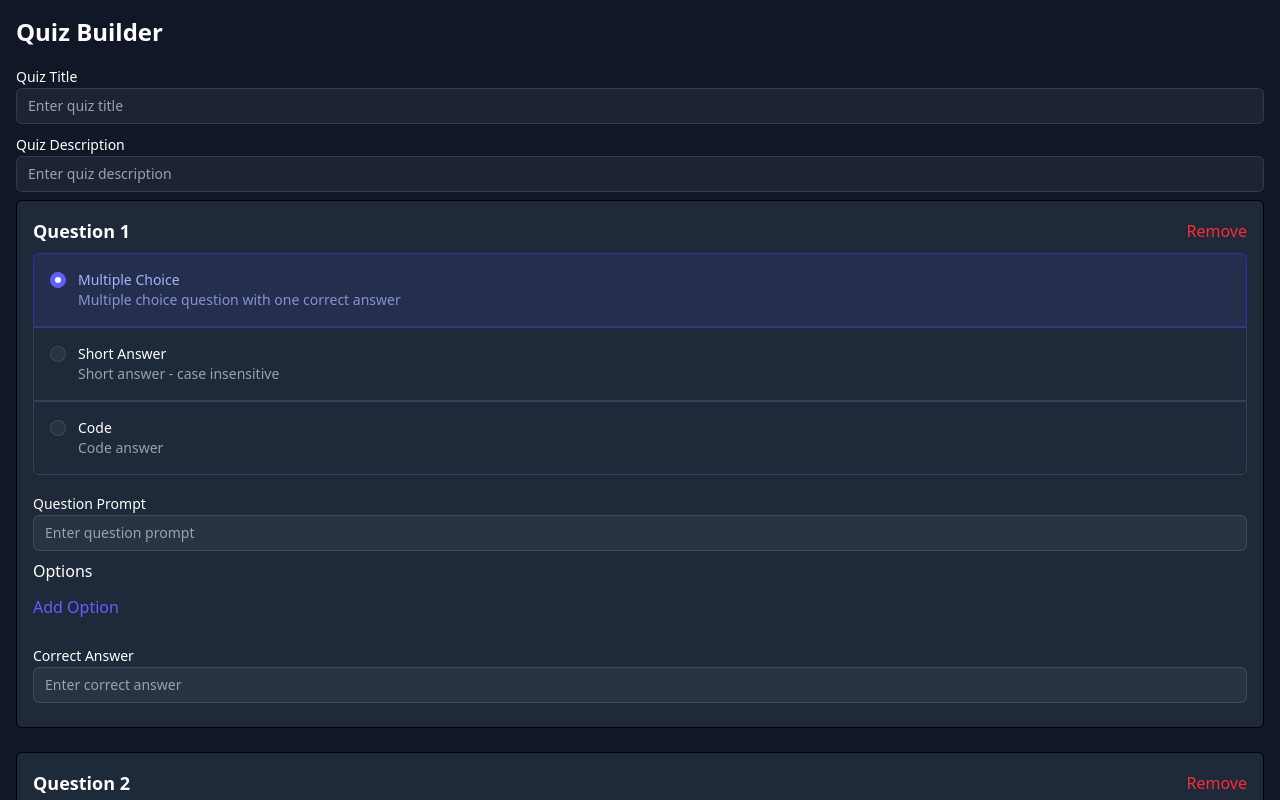
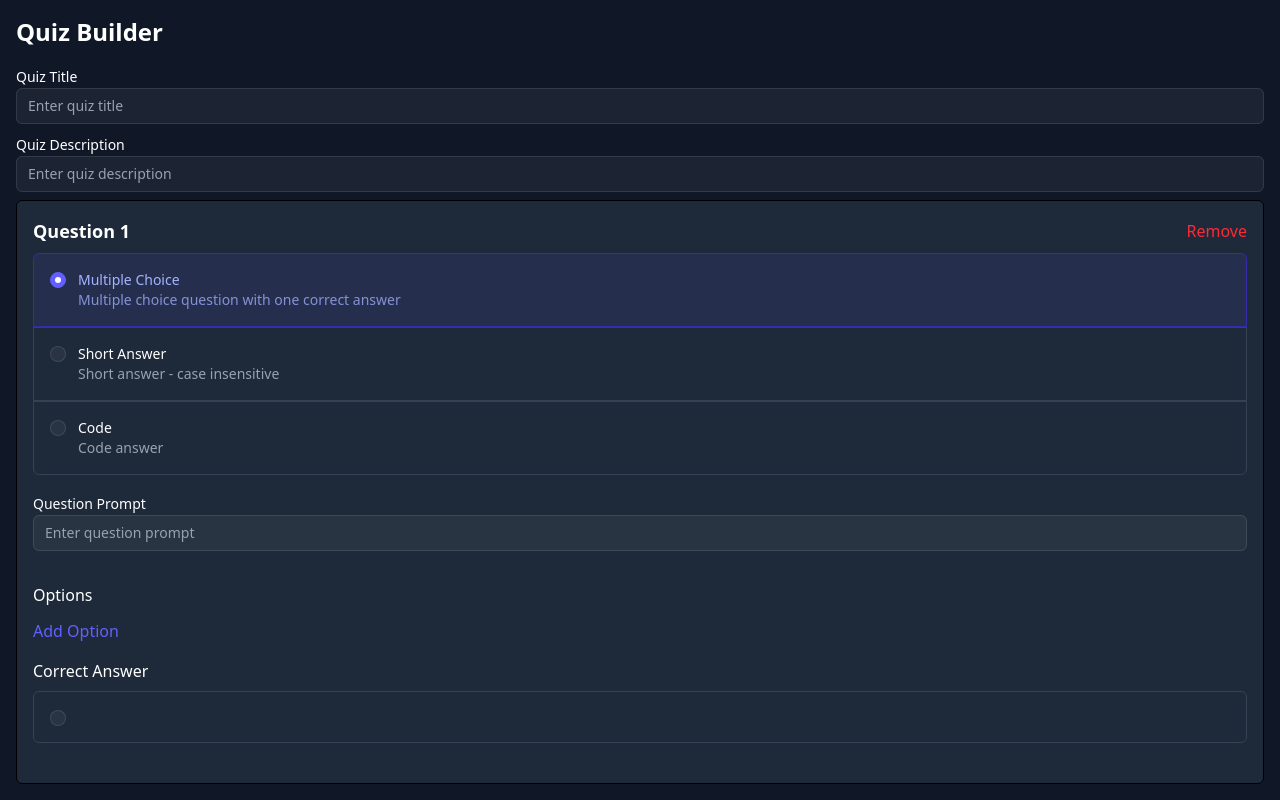
Before and after one commit to pepsmeister/quiz-maker, a React (Vite) app: page /quiz-builder in a window 1280 px wide. Shown: the top 800 px of the page. Built offline with nearby package versions, Linux system fonts and the light colour scheme.

Commit message:
fix: update quiz builder mcq correct answer picker

```diff
--- a/src/components/radio-controlled/radio-controlled.component.tsx
+++ b/src/components/radio-controlled/radio-controlled.component.tsx
@@ -6,7 +6,7 @@ import {
   type FieldValues,
 } from 'react-hook-form'
 
-type Option = {
+export type Option = {
   id: string
   name: string
   description?: string
--- a/src/features/quiz-builder/constants/quiz-builder-const.ts
+++ b/src/features/quiz-builder/constants/quiz-builder-const.ts
@@ -1,4 +1,6 @@
-export const QUESTION_TYPE_OPTIONS = [
+import type { Option } from '@/components/radio-controlled/radio-controlled.component'
+
+export const QUESTION_TYPE_OPTIONS: Option[] = [
   {
     id: 'mcq',
     name: 'Multiple Choice',
--- a/src/features/quiz-builder/constants/quiz-builder-schema.const.ts
+++ b/src/features/quiz-builder/constants/quiz-builder-schema.const.ts
@@ -15,27 +15,31 @@ const isMultipleChoice = Yup.array()
     }
   )
 
-const correctAnswerValidation = Yup.string()
-  .test(
-    'is-correct-answer',
-    'Correct answer must be one of the options.',
-    function (value) {
-      const { type, options } = this.parent ?? {}
+// const correctAnswerValidation = Yup.string()
+//   .test(
+//     'is-correct-answer',
+//     'Correct answer must be one of the options.',
+//     function (value) {
+//       const { type, options } = this.parent ?? {}
 
-      const lowercaseOptions = options?.map((option: string) => {
-        return option.toLowerCase().trim()
-      })
+//       const lowercaseOptions = options?.map((option: string) => {
+//         return option.toLowerCase().trim()
+//       })
 
-      if (type === 'mcq') {
-        return lowercaseOptions?.find(
-          (option: string) => option === value?.toLowerCase().trim()
-        )
-      }
+//       if (type === 'mcq') {
+//         return lowercaseOptions?.find(
+//           (option: string) => option === value?.toLowerCase().trim()
+//         )
+//       }
 
-      return true
-    }
-  )
-  .required('Please provide a correct answer.')
+//       return true
+//     }
+//   )
+//   .required('Please provide a correct answer.')
+
+const correctAnswerValidation = Yup.string().required(
+  'Please provide a correct answer.'
+)
 
 const quizQuestionSchema = Yup.object().shape({
   type: Yup.string().oneOf(['mcq', 'short', 'code']).required('Required'),
--- a/src/features/quiz-builder/quiz-builder.view.tsx
+++ b/src/features/quiz-builder/quiz-builder.view.tsx
@@ -1,5 +1,8 @@
 import { InputControlled } from '@/components/input-controlled/input-controlled.component'
-import { RadioGroupControlled } from '@/components/radio-controlled/radio-controlled.component'
+import {
+  RadioGroupControlled,
+  type Option,
+} from '@/components/radio-controlled/radio-controlled.component'
 import {
   createQuestion,
   createQuiz,
@@ -48,6 +51,8 @@ export const QuizBuilderView = () => {
   })
 
   const watchQuestions = watch('questions')
+
+  console.log(watchQuestions, 'watchQuestions')
 
   const {
     fields: questionsFields,
@@ -149,24 +154,46 @@ export const QuizBuilderView = () => {
                 control={control}
                 placeholder='Enter question prompt'
               />
+              <br />
               {qType === 'mcq' && (
                 <>
                   <div className='mb-2 font-medium text-white'>Options</div>
                   <OptionsField control={control} index={index} />
+
+                  {/* Select the correct option */}
+                  <div className='mt-4'>
+                    <div className='mb-2 font-medium text-white'>
+                      Correct Answer
+                    </div>
+                    <RadioGroupControlled
+                      name={`questions.${index}.correctAnswer`}
+                      control={control}
+                      options={
+                        (watchQuestions[index]?.options?.map(
+                          (opt, optIndex) => ({
+                            id: optIndex.toString(),
+                            name: opt,
+                          })
+                        ) as unknown as Option[]) || []
+                      }
+                    />
                     {errors.questions?.[index]?.options && (
                       <div className='text-red-500 text-sm mt-2'>
                         {errors.questions?.[index]?.options?.message}
                       </div>
                     )}
+                  </div>
                 </>
               )}
               <br />
+              {qType === 'short' && (
                 <InputControlled
                   label='Correct Answer'
                   name={`questions.${index}.correctAnswer`}
                   control={control}
                   placeholder='Enter correct answer'
                 />
+              )}
             </div>
           )
         })}
--- a/src/features/quiz-builder/types/quiz-builder.type.ts
+++ b/src/features/quiz-builder/types/quiz-builder.type.ts
@@ -17,5 +17,5 @@ export type QuizQuestionInput = {
   type: QuizType
   prompt: string
   options?: string[]
-  correctAnswer: string
+  correctAnswer: string | number
 }
--- a/src/features/quiz-player/api/quiz-player.api.ts
+++ b/src/features/quiz-player/api/quiz-player.api.ts
@@ -1,7 +1,7 @@
 import { API_CLIENT_URL, apiFetch } from '@/config/api-client.config'
-import type { Quiz } from '@/features/quiz-builder/types/quiz-builder.type'
+import type { QuizAttempt } from '@/features/quiz-player/types/quiz-player.type'
 
-export const loadQuiz = async (quizId: string): Promise<Quiz> => {
+export const loadQuiz = async (quizId: string): Promise<QuizAttempt> => {
   const response = await apiFetch(`${API_CLIENT_URL}/attempts`, {
     method: 'POST',
     body: JSON.stringify({ quizId }),
```
Lines whose indentation alone changed are shown as unchanged.
